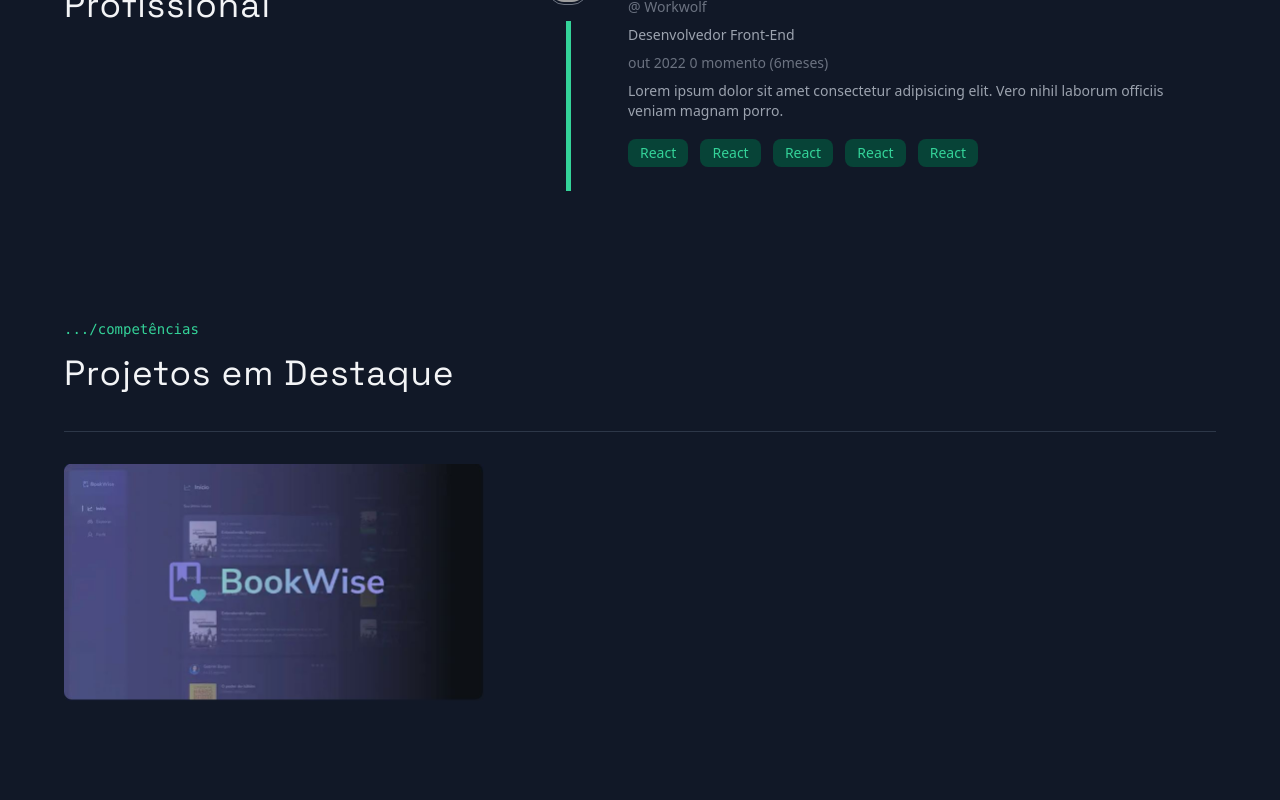
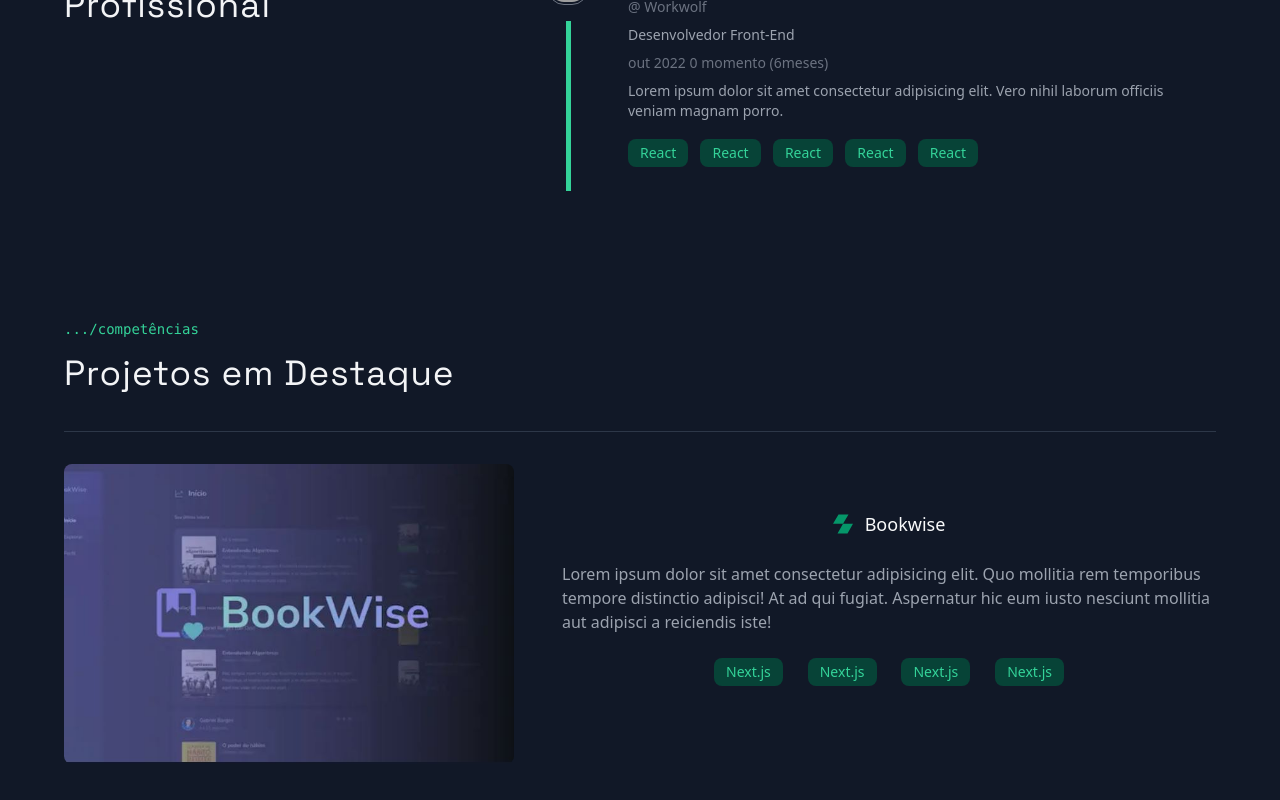
Before and after one commit to ziembick/ziembick-portfolio, a Next.js app: page / in a window 1280 px wide. Shown: the part 1940-2740 px from the top of the page. Before the commit the page ends 2705 px from the top, so only its background shows below. Built offline with nearby package versions, Linux system fonts and the light colour scheme; grey boxes are pictures that could not be loaded.

Commit message:
finalmente

```diff
--- a/src/app/components/pages/home/highlighlighted-projects/project-card/index.tsx
+++ b/src/app/components/pages/home/highlighlighted-projects/project-card/index.tsx
@@ -7,14 +7,37 @@ import { SectionTitle } from "@/app/components/section-title";
 
 export const ProjectCard = () => {
   return (
-    <div className="project-card">
+    <div className="flex gap-6 lg:gap-12 flex-col lg:flex-row">
       <Image
         width={420}
         height={304}
         src="/images/bookwise.jpg"
         alt="Imagem"
-        className="image-class"
+        className="image-class lg:min-h-full object-cover rounded-lg w-full h-[200px] sm:h-[300px] lg:w-[450px]"
       />
+      <div className="main-content">
+        <h3 className="flex items-center gap-3 font-medium text-lg text-gray-50">
+          <Image
+            width={20}
+            height={20}
+            alt=""
+            src="/images/icons/project-title-icon.svg"
+          />
+          Bookwise
+        </h3>
+        <p className="text-gray-400 my-6">
+          Lorem ipsum dolor sit amet consectetur adipisicing elit. Quo mollitia
+          rem temporibus tempore distinctio adipisci! At ad qui fugiat.
+          Aspernatur hic eum iusto nesciunt mollitia aut adipisci a reiciendis
+          iste!
+        </p>
+        <div className="tech-badge flex gap-x-2 gap-y-3 flex-wrap mb-8 lg:max-w-[350px]">
+          <TechBadge name="Next.js" />
+          <TechBadge name="Next.js" />
+          <TechBadge name="Next.js" />
+          <TechBadge name="Next.js" />
+        </div>
+      </div>
     </div>
   );
 };
--- a/src/app/components/pages/home/highlighlighted-projects/project-card/projectCard.sass
+++ b/src/app/components/pages/home/highlighlighted-projects/project-card/projectCard.sass
@@ -6,80 +6,19 @@
   padding: 0
 
 
+.main-content
+  display: flex
+  flex-direction: column
+  align-items: center
+  justify-content: center
 
 
-// // .project-card
-// //   display: flex
-// //   flex-direction: row
-// //   gap: 7rem
-// //   width: 1200px
-
-// // .image-class
-// //   object-fit: cover
-// //   border-radius: 0.3rem
-
-// // .main-content
-// //   display: flex
-// //   align-items: center
-// //   justify-content: center
-// //   flex-direction: column
-// //   max-width: 1200px
-
-// //   h3
-// //     font-family: var(--font-space)
-// //     display: flex
-// //     align-items: center
-// //     gap: 0.75rem
-// //     font-weight: 500
-// //     font-size: 1.125rem
-// //     color: #d1d5db
-
-// //   p
-// //     font-family: var(--font-space)
-// //     font-size: 0.8rem
-// //     color: #9ca3af
-
-// // .tech-badge
-// //   display: flex
-// //   flex-wrap: wrap
-// //   margin-bottom: 2rem
-// //   max-width: 350px
-// //   justify-content: space-between
-
-// .project-card
-//   display: flex
+@media (min-width: 768px)
+  div
+    max-width: 1200px
 
 
-// .main-content
-//   flex-grow: 1
-//   max-width: 700px
-//   display: flex
-//   flex-direction: column
 
-//   h3
-//     font-family: var(--font-space)
-//     display: flex
-//     align-items: center
-//     gap: 0.75rem
-//     font-weight: 500
-//     font-size: 1.125rem
-//     color: #d1d5db
-
-
-//   p
-//     font-family: var(--font-space)
-//     font-size: 0.8rem
-//     color: #9ca3af
-
-
-// .image-class
-//   object-fit: cover
-//   border-radius: 0.3rem
-
-
-// .tech-badge
-//   display: flex
-//   flex-wrap: wrap
-//   margin-bottom: 2rem
-//   max-width: 350px
-//   justify-content: space-between
+.tech-badge
+  display: flex
+  justify-content: space-between
```
